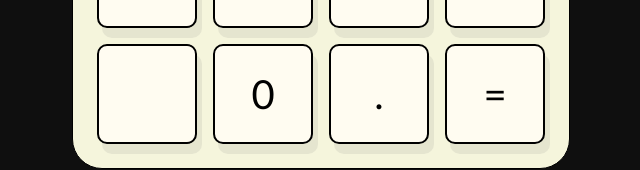
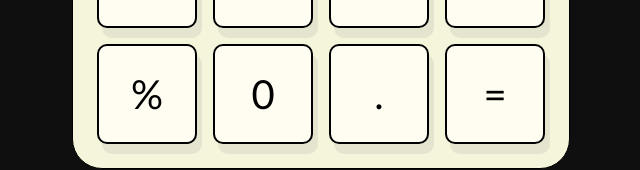
Before and after one commit to chiaramistro/my-calculator, a React (Create React App) app: page / in a window 1280 px wide. Shown: the part 605-775 px from the top of the page, without its empty margins (319-959 px from the left). Built offline with nearby package versions, Linux system fonts and the light colour scheme.

Commit message:
Added percentage sign

```diff
--- a/src/components/calculator/Calculator.js
+++ b/src/components/calculator/Calculator.js
@@ -104,6 +104,14 @@ function Calculator() {
     setChainOfOperations(resolvedChainOfOp);
   }
 
+  function onPercentageClicked() {
+      const newPercentageNum = numberToShow/100;
+      let updatedChainOfOp = chainOfOperations;
+      updatedChainOfOp = updatedChainOfOp.replace(MATCH_LAST_NUMBER_REGEX, newPercentageNum);
+      setChainOfOperations(updatedChainOfOp);
+      setNumberToShow(newPercentageNum);
+  }
+
   return (
     <div className="Calculator">
       <p className="calc-title u-font-size-default"> Calculator </p>
@@ -184,8 +192,9 @@ function Calculator() {
         />
       </div>
       <div className="calc-row">
-        <CalculatorButton
-          onCalcButtonClicked={() => console.log("No action")}
+      <CalculatorButton
+          number={"%"}
+          onCalcButtonClicked={() => onPercentageClicked()}
         />
         <CalculatorButton
           number={0}
```
